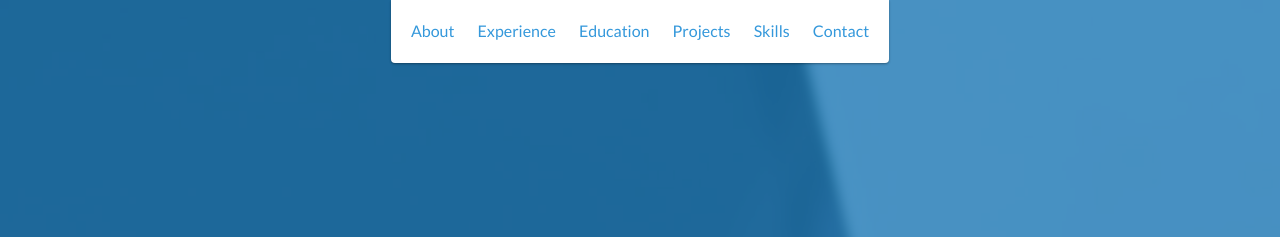
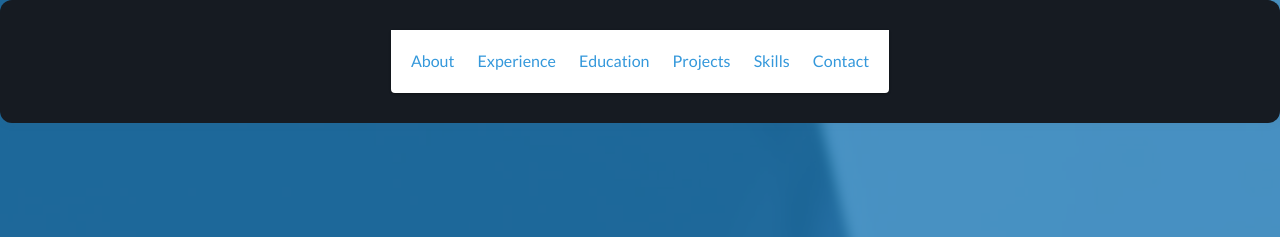
Before and after one commit to maninder-singh-97/portfolio-bor, a website: page index.html in a window 1280 px wide. Shown: the top 237 px of the page. Drawn offline with nearby package versions, Linux system fonts and the light colour scheme; files that its build step writes are made by us from their sources.

```diff
--- a/index.html
+++ b/index.html
@@ -15,7 +15,7 @@
     <!-- <link href="css/bootstrap.min.css" rel="stylesheet"> -->
     <link rel="stylesheet" href="https://maxcdn.bootstrapcdn.com/bootstrap/3.3.7/css/bootstrap.min.css">
     <!-- Custom Themes (Your dark mode + glow) -->
-    <link rel="stylesheet" href="dark-glow-theme.css">
+    <link rel="stylesheet" href="dark-glow.css">
     <!-- Your Base Styles (if it doesn't conflict with dark theme) -->
     <link href="css/styles.css" rel="stylesheet">
 </head>
```
